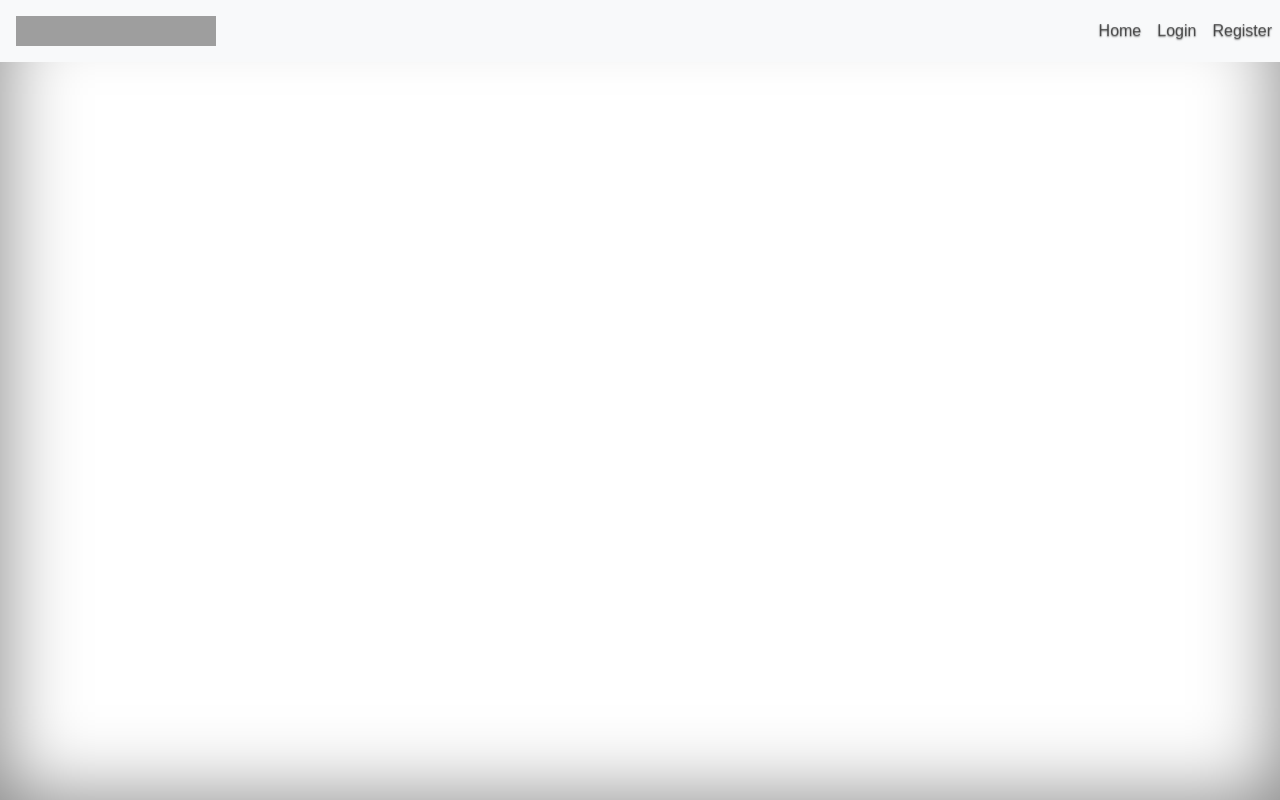
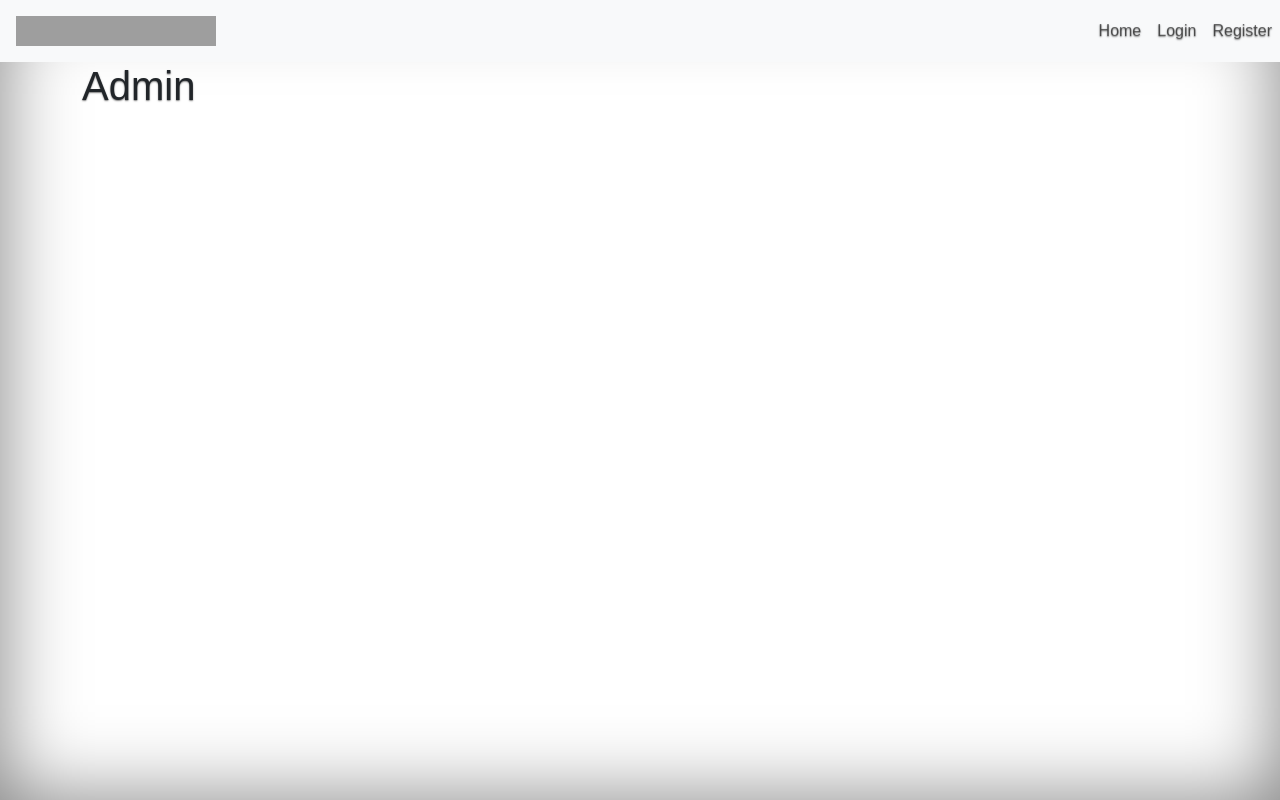
Before and after one commit to deniszulic/evidencija-radnog-vremena, a Vue app in the folder frontend/: page /admin in a window 1280 px wide. Built offline with nearby package versions, Linux system fonts and the light colour scheme; grey boxes are pictures that could not be loaded.

Commit message:
admin beginning

```diff
--- a/frontend/src/App.vue
+++ b/frontend/src/App.vue
@@ -11,7 +11,7 @@
                         <li class="nav-item"><router-link v-if="store.state==null" to="register"  class="nav-link"> Register <span class="sr-only"></span></router-link></li>
 
                     <li class="nav-item active" >
-                    <router-link to="calendar" v-if="store.state!=null" class="nav-link"><!--{{state}}--> Upiši sate <span class="sr-only"></span></router-link>
+                    <router-link to="calendar" v-if="store.state==false" class="nav-link"><!--{{state}}--> Upiši sate <span class="sr-only"></span></router-link>
       </li>
 
                     <li class="nav-item active" >
--- a/frontend/src/router/index.js
+++ b/frontend/src/router/index.js
@@ -41,6 +41,11 @@ const routes = [
     path: '/pocetna',
     name: 'pocetna',
     component: () => import('../views/pocetna.vue')
+  },
+  {
+    path: '/admin',
+    name: 'admin',
+    component: () => import('../views/admin.vue')
   }
 ]
 
@@ -58,6 +63,9 @@ router.beforeEach((to,from,next)=>{
   if(loginPotreban && admin==false){
     return next('/korisnik')
   }
+  if(loginPotreban && admin==true){
+    return next('/admin')
+  }
   else next()
 })
 
--- /dev/null
+++ b/frontend/src/views/admin.vue
@@ -0,0 +1,10 @@
+<template>
+    <div>
+        <h1>Admin</h1>
+    </div>
+</template>
+<script>
+export default {
+    name:'admin'
+}
+</script>
--- a/frontend/src/views/login.vue
+++ b/frontend/src/views/login.vue
@@ -43,6 +43,9 @@ export default {
         //this.usao="jesam";
        // this.store.state=Auth.state.admin;
         this.$router.push({name:"korisnik"})
+      }
+      else if(Auth.state.admin==true){
+        this.$router.push({name:"admin"})
       }
       else{this.usao=Auth.state.admin}
     }
```
